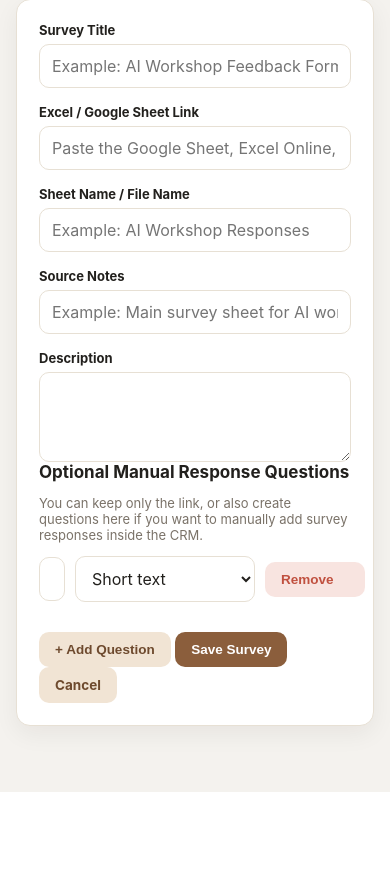
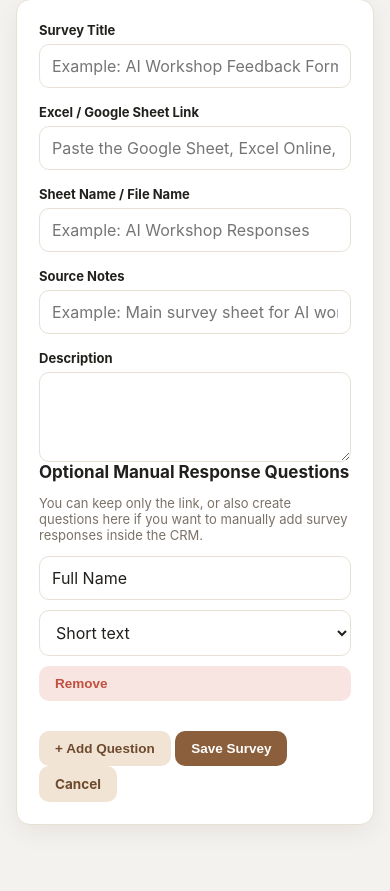
Before and after one commit to karineos/SAWA-youth, a Flask app: page /survey-forms/new in a window 390 px wide. Shown: the part 129-1020 px from the top of the page. Before the commit the page ends 921 px from the top, so only its background shows below. Run offline with Flask 3, Linux system fonts and the light colour scheme; the visitor is signed in with stand-in values (Sample User, id 1); parts of the project's set-up code (start-up, migrations or seed data) failed here and were passed over; some libraries are stand-ins or nearby versions.

Commit message:
Fix mobile responsiveness gaps found in a full-app audit
- login.html was missing the viewport meta tag entirely, so mobile
  browsers rendered it at desktop width (~980px) and scaled it down --
  every other page already had it via base.html or its own head, this
  was the one page that didn't.
- Cards with a table or grid wider than the screen (the Dashboard's
  Events Overview / Most Active Members tables, the Calendar's 7-day
  grid) had no overflow handling, so the content spilled out and forced
  the whole page to scroll horizontally. Added overflow-x:auto to the
  base .card rule so any card scrolls its own content instead.
- .question-row (the survey/event custom-question editor: text input +
  type dropdown + Remove button in three fixed-width columns) didn't
  collapse on narrow screens like the other form grids already did --
  the row became so cramped the Remove button was pushed off-screen.
  Added it to the existing mobile grid-collapse rule.

Verified by walking every route in the app (35+ pages, admin and public
sign-up) at 375px and 320px widths and checking for horizontal page
overflow via document.documentElement.scrollWidth, plus visual review
of the pages with custom grids/toolbars (Take Attendance, Members bulk
actions, event/survey question editors, sign-up form builder).

Co-Authored-By: Claude Sonnet 5 <noreply@anthropic.com>

```diff
--- a/static/style.css
+++ b/static/style.css
@@ -86,7 +86,7 @@ h2{font-size:17px}
 .container{max-width:1280px;width:100%;margin:0 auto;padding:28px 32px 60px}
 
 /* ---------- Shared components ---------- */
-.card{background:var(--card);border:1px solid var(--line);border-radius:var(--radius);padding:22px;box-shadow:var(--shadow);margin-bottom:18px}
+.card{background:var(--card);border:1px solid var(--line);border-radius:var(--radius);padding:22px;box-shadow:var(--shadow);margin-bottom:18px;overflow-x:auto}
 .grid{display:grid;grid-template-columns:repeat(4,1fr);gap:16px}
 .stat{font-size:32px;font-weight:900;color:var(--accent);line-height:1.1}
 .label{color:var(--muted);font-size:13px}
@@ -233,7 +233,7 @@ details summary{cursor:pointer;color:var(--accent-dark);font-weight:700;font-siz
   .main{margin-left:0}
   .topbar{display:flex}
   .container{padding:20px 16px 48px}
-  .grid,.form-grid,.checkbox-list,.profile-grid{grid-template-columns:1fr}
+  .grid,.form-grid,.checkbox-list,.profile-grid,.question-row{grid-template-columns:1fr}
   .page-header{display:block}
   .page-header .actions{margin-top:12px}
   .search{display:block;max-width:none}
--- a/templates/login.html
+++ b/templates/login.html
@@ -2,6 +2,7 @@
 <html>
 <head>
   <meta charset="utf-8">
+  <meta name="viewport" content="width=device-width, initial-scale=1">
   <title>Sawa Youth CRM Login</title>
   <link rel="icon" href="{{ url_for('static', filename='logo.jpg') }}">
   <link rel="stylesheet" href="{{ url_for('static', filename='style.css') }}">
```
